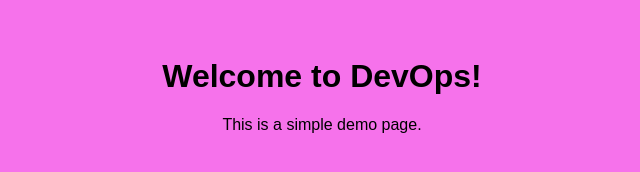
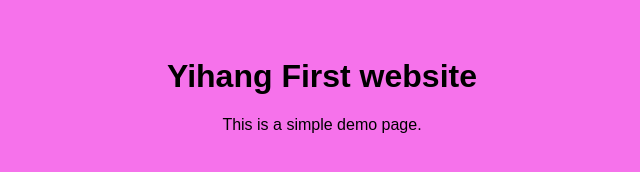
Before and after one commit to KevinYihang/FirstGitHubProject, a plain HTML site: page index.html in a window 1280 px wide. Shown: the whole page, without its empty margins (318-958 px from the left). Drawn offline with Linux system fonts and the light colour scheme.

Commit message:
Yihang first html file

```diff
--- a/index.html
+++ b/index.html
@@ -16,7 +16,7 @@ padding: 50px;
 </style>
 </head>
 <body>
-<h1>Welcome to DevOps!</h1>
+<h1>Yihang First website</h1>
 <p>This is a simple demo page.</p>
 </body>
 </html>
```
